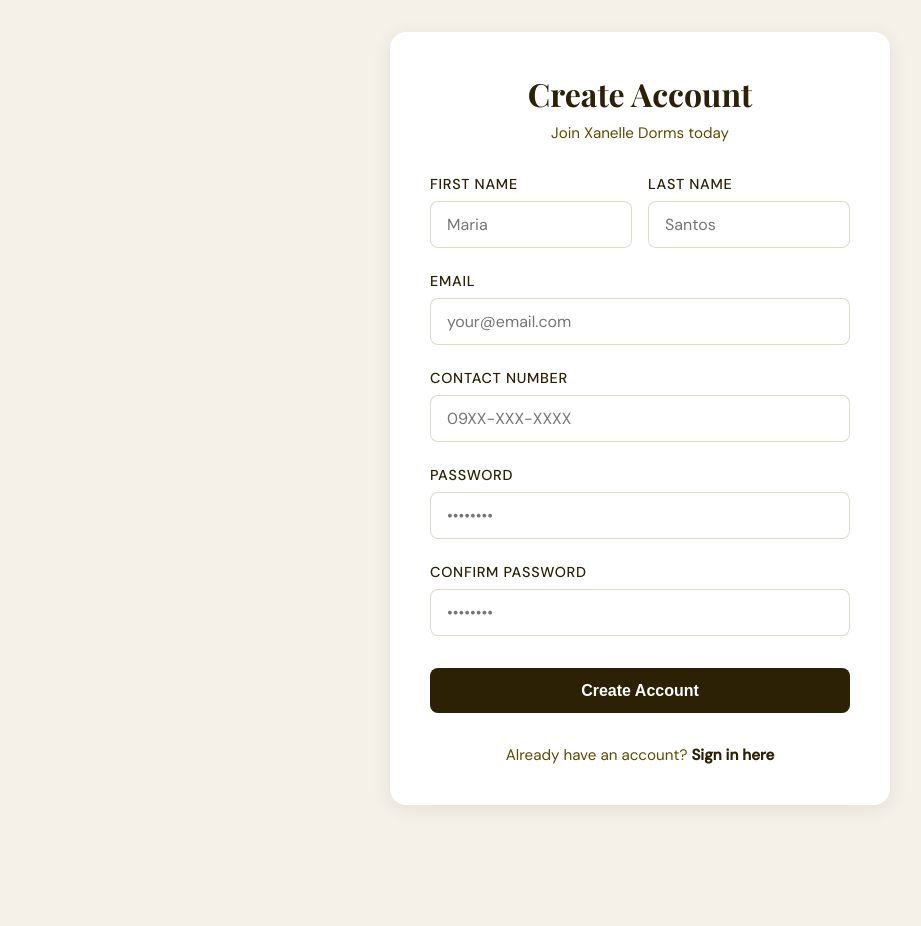
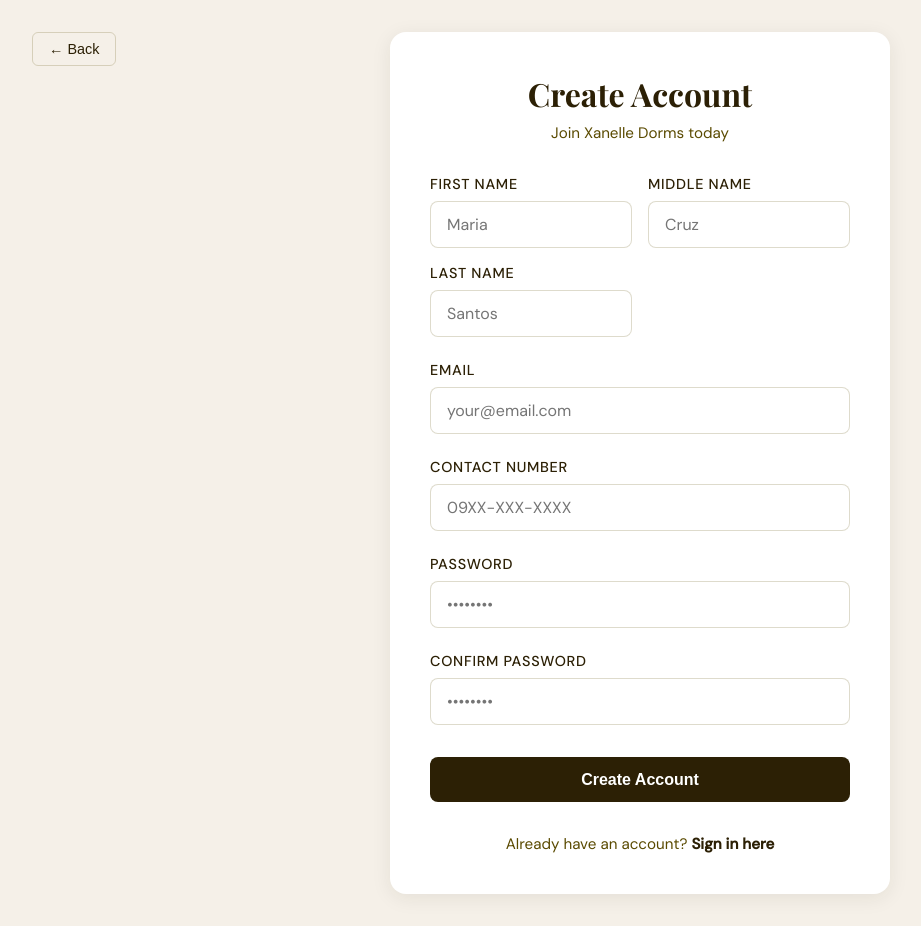
Before and after one commit to marghareth/Dorm-Management-System, a Next.js app: page /register in a window 1280 px wide. Shown: the whole page, without its empty margins (0-921 px from the left). Before the commit the page ends 837 px from the top, so only its background shows below. Built offline with nearby package versions, Linux system fonts and the light colour scheme; a web font is replaced by a local one.

Commit message:
added changes in the ui and fixed some bugs

```diff
--- a/app/register/page.jsx
+++ b/app/register/page.jsx
@@ -9,6 +9,7 @@
   const router = useRouter();
   const [formData, setFormData] = useState({
     firstName: '',
+    middleName: '',
     lastName: '',
     email: '',
     password: '',
@@ -30,13 +31,11 @@
     e.preventDefault();
     setError('');
 
-    // Validate passwords match
     if (formData.password !== formData.confirmPassword) {
       setError('Passwords do not match');
       return;
     }
 
-    // Validate password length
     if (formData.password.length < 6) {
       setError('Password must be at least 6 characters');
       return;
@@ -52,6 +51,7 @@
         },
         body: JSON.stringify({
           firstName: formData.firstName,
+          middleName: formData.middleName,
           lastName: formData.lastName,
           email: formData.email,
           password: formData.password,
@@ -67,11 +67,9 @@
         return;
       }
 
-      // Store token and user info in localStorage (include phone for next step)
       localStorage.setItem('token', data.token);
       localStorage.setItem('user', JSON.stringify({ ...data.user, phone: formData.phone }));
 
-      // Redirect to emergency contact flow
       router.push('/emergency-contact');
     } catch (err) {
       setError('An error occurred. Please try again.');
@@ -81,6 +79,13 @@
 
   return (
     <div className={styles.container}>
+      <button
+        type="button"
+        onClick={() => router.back()}
+        className={styles.backBtn}
+      >
+        ← Back
+      </button>
       <div className={styles.registerBox}>
         <h1 className={styles.heading}>Create Account</h1>
         <p className={styles.subtext}>Join Xanelle Dorms today</p>
@@ -99,6 +104,17 @@
                 value={formData.firstName}
                 onChange={handleChange}
                 required
+              />
+            </div>
+            <div className={styles.formGroup}>
+              <label className={styles.label}>Middle Name</label>
+              <input
+                type="text"
+                name="middleName"
+                className={styles.input}
+                placeholder="Cruz"
+                value={formData.middleName}
+                onChange={handleChange}
               />
             </div>
             <div className={styles.formGroup}>
--- a/app/register/register.module.css
+++ b/app/register/register.module.css
@@ -5,6 +5,7 @@
   min-height: 100vh;
   background-color: var(--cream);
   padding: 2rem;
+  position: relative;
 }
 
 .registerBox {
@@ -125,6 +126,26 @@
   color: var(--gold-light);
 }
 
+.backBtn {
+  background-color: transparent;
+  color: var(--dark-brown);
+  border: 1px solid var(--border);
+  padding: 0.5rem 1rem;
+  border-radius: 6px;
+  font-size: 0.9rem;
+  font-weight: 500;
+  cursor: pointer;
+  transition: all 0.2s;
+  position: absolute;
+  left: 2rem;
+  top: 2rem;
+}
+
+.backBtn:hover {
+  background-color: var(--cream);
+  border-color: var(--dark-brown);
+}
+
 @media (max-width: 480px) {
   .formRow {
     grid-template-columns: 1fr;
@@ -133,4 +154,11 @@
   .registerBox {
     padding: 2rem;
   }
+
+  .backBtn {
+    left: 1rem;
+    top: 1rem;
+    padding: 0.4rem 0.8rem;
+    font-size: 0.85rem;
+  }
 }
--- a/components/Navbar.jsx
+++ b/components/Navbar.jsx
@@ -11,7 +11,7 @@
           xanelle<span className={styles.logoAccent}>dorms</span>
         </Link>
         <div className={styles.links}>
-          <a href="#features" className={styles.navLink}>Features</a>
+          <a href="#services" className={styles.navLink}>Services</a>
           <a href="#rooms" className={styles.navLink}>Rooms</a>
         </div>
         <Link href="/login" className={styles.signIn}>Sign in</Link>
```
Also changed, not shown: app/page.jsx (+5 -5 lines), app/page.module.css (+4 -4 lines).
